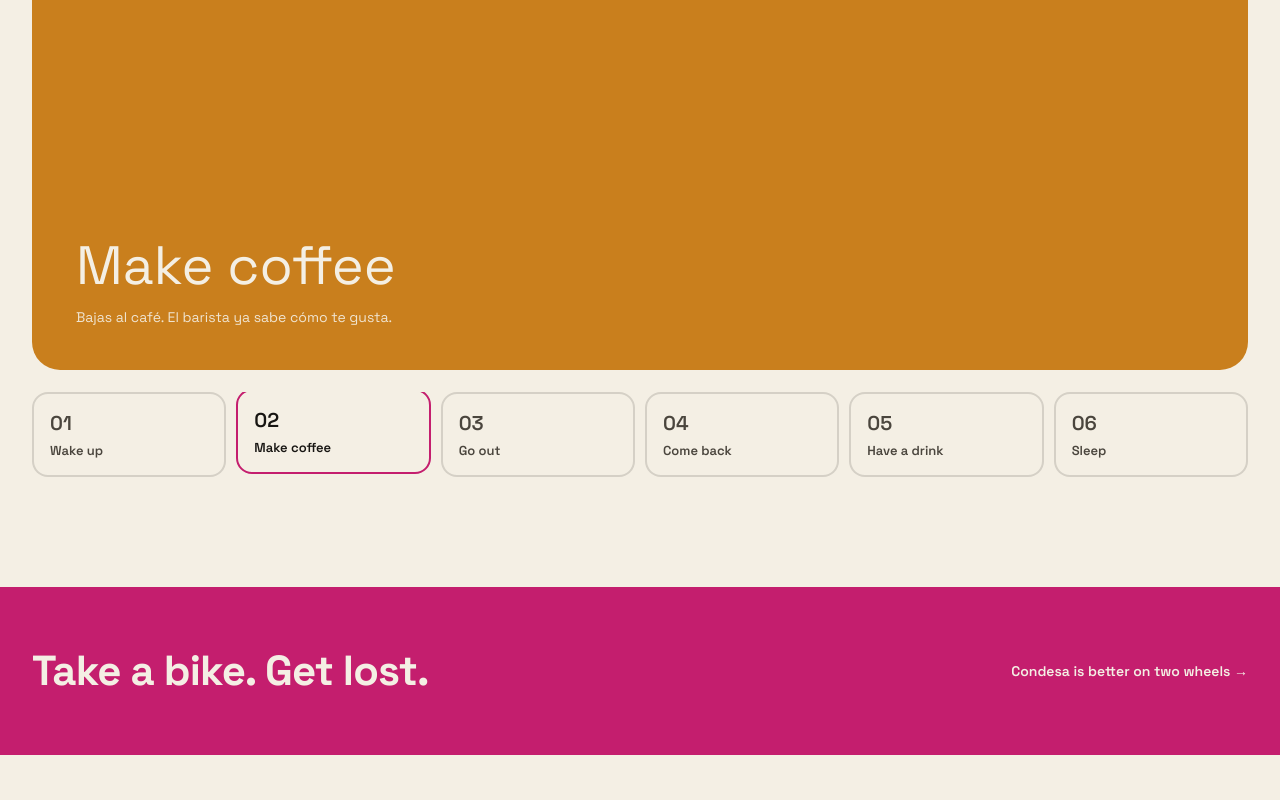
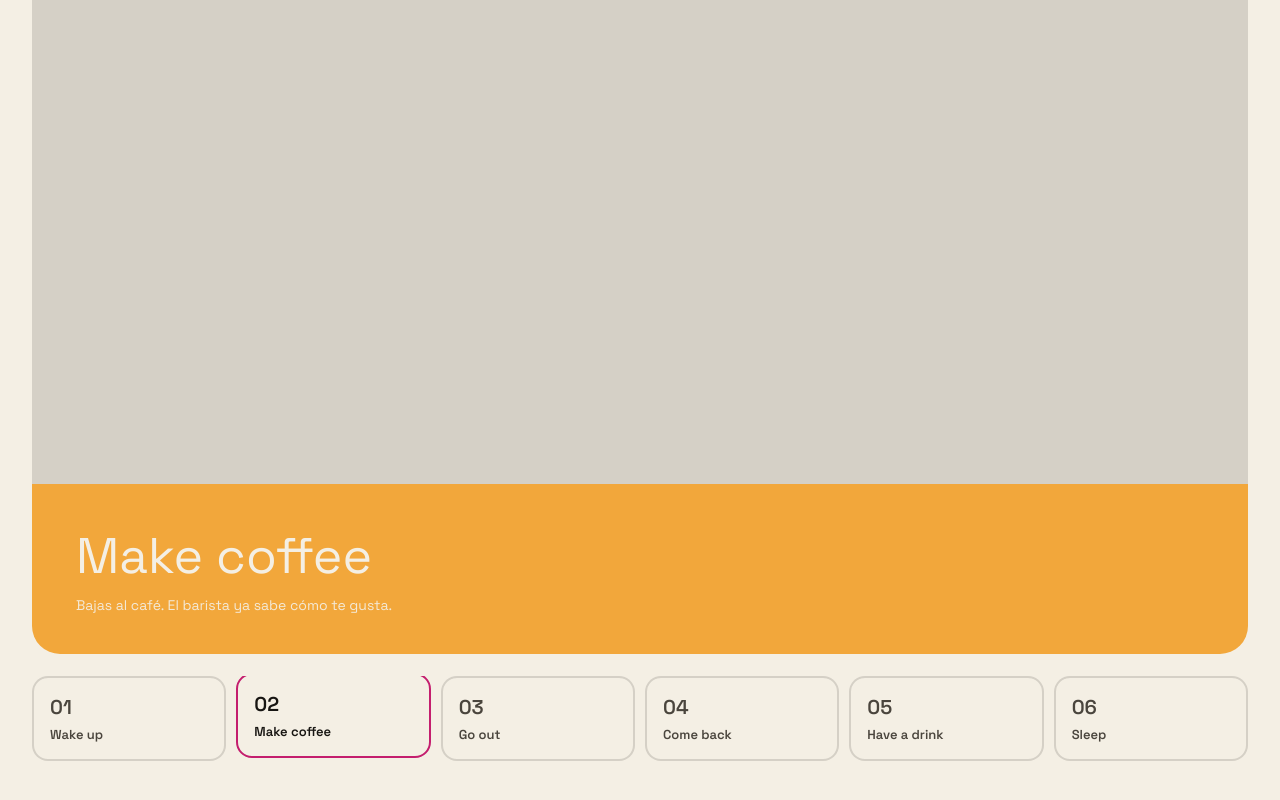
Before and after one commit to jpmaganaguerra-lgtm/the-gallery, a plain HTML site: page index.html in a window 1280 px wide. Shown: the part 1354-2154 px from the top of the page. Drawn offline with Linux system fonts and the light colour scheme.

Commit message:
Add files via upload

```diff
--- a/css/styles.css
+++ b/css/styles.css
@@ -86,10 +86,25 @@
   .loud-strip .display{ font-size:clamp(26px,3.4vw,42px); }
 
   /* ---------- DAY ---------- */
-  .day-stage{ aspect-ratio:16/8.5; border-radius:28px; overflow:hidden; position:relative; background:var(--acento-2); color:var(--sobre-acento); display:flex; align-items:flex-end; padding:44px; transition:background .5s ease; }
-  @media (max-width:640px){ .day-stage{ aspect-ratio:4/5; padding:26px; border-radius:20px; } }
-  .day-stage .moment-title{ font-size:clamp(30px,4.6vw,54px); margin-bottom:8px; }
-  .day-stage .moment-tag{ font-size:14px; opacity:.9; max-width:44ch; }
+  /* ---------- DAY — foto real por momento + banner de color ----------
+     La foto y el banner viven en el mismo card. El banner cambia de
+     color según el capítulo del momento (magenta/cempasúchil/nopal),
+     igual que el resto del sistema de acentos por capítulo. */
+  .day-stage{ border-radius:28px; overflow:hidden; position:relative; display:flex; flex-direction:column; }
+  .day-photo-wrap{ position:relative; width:100%; aspect-ratio:16/10; background:var(--linea); overflow:hidden; }
+  @media (max-width:640px){ .day-photo-wrap{ aspect-ratio:1/1; } }
+  .day-photo-wrap img{
+    position:absolute; inset:0; width:100%; height:100%; object-fit:cover;
+    opacity:0; transition:opacity .45s ease;
+  }
+  .day-photo-wrap img.active{ opacity:1; }
+  .day-banner{
+    padding:40px 44px; color:var(--sobre-acento); background:var(--dia-color, var(--magenta));
+    transition:background .4s ease;
+  }
+  @media (max-width:640px){ .day-banner{ padding:26px; } }
+  .day-banner .moment-title{ font-size:clamp(28px,4vw,50px); margin-bottom:8px; }
+  .day-banner .moment-tag{ font-size:14px; opacity:.92; max-width:48ch; }
   .day-rail{ display:flex; gap:10px; margin-top:22px; overflow-x:auto; }
   .day-step{ flex:1; min-width:110px; text-align:left; padding:16px; border-radius:16px; font-size:13px; font-weight:600; background:var(--hueso); border:2px solid var(--linea); color:#4A453D; transition:border-color .25s ease, color .25s ease, transform .2s ease; }
   .day-step .num{ display:block; font-size:20px; margin-bottom:6px; }
--- a/js/main.js
+++ b/js/main.js
@@ -1,11 +1,17 @@
 
 const DAY_MOMENTS = [
-  { label:"Wake up", tag:"Luz natural entrando por ventanas altas. Sin alarmas.", chapter:"stay" },
-  { label:"Make coffee", tag:"Bajas al café. El barista ya sabe cómo te gusta.", chapter:"house" },
-  { label:"Go out", tag:"Tomas una bici. Parque México a cinco minutos.", chapter:"house" },
-  { label:"Come back", tag:"Trabajas una hora en la mesa larga de la sala común.", chapter:"house" },
-  { label:"Have a drink", tag:"Mezcal en una terraza a la vuelta, antes de que anochezca.", chapter:"condesa" },
-  { label:"Sleep", tag:"De vuelta al cuarto. Mañana se repite, distinto.", chapter:"stay" }
+  { label:"Wake up", tag:"Luz natural entrando por ventanas altas. Sin alarmas.", chapter:"stay",
+    img:"assets/img/day/Wake-up-at-The-Gallery-Condesa.webp" },
+  { label:"Make coffee", tag:"Bajas al café. El barista ya sabe cómo te gusta.", chapter:"house",
+    img:"assets/img/day/Make-Coffee-at-The-Gallery-Condesa.webp" },
+  { label:"Go out", tag:"Tomas una bici. Parque México a cinco minutos.", chapter:"house",
+    img:"assets/img/day/Get-Out-at-The-Gallery-Condesa.webp" },
+  { label:"Come back", tag:"Trabajas una hora en la mesa larga de la sala común.", chapter:"house",
+    img:"assets/img/day/Come-Back-to-The-Gallery-Condesa.webp" },
+  { label:"Have a drink", tag:"Mezcal en una terraza a la vuelta, antes de que anochezca.", chapter:"condesa",
+    img:"assets/img/day/Have-a-drink-at-The-Gallery-Condesa.webp" },
+  { label:"Sleep", tag:"De vuelta al cuarto. Mañana se repite, distinto.", chapter:"stay",
+    img:"assets/img/day/Sleep-at-The-Gallery-Condesa.webp" }
 ];
 
 const ROOMS = [
@@ -69,22 +75,44 @@ const chapterObserver = new IntersectionObserver((entries)=>{
 chapterSections.forEach(s=>chapterObserver.observe(s));
 
 const dayRail = document.getElementById('dayRail');
-const dayStage = document.getElementById('dayStage');
+const dayPhotoWrap = document.getElementById('dayPhotoWrap');
+const dayBanner = document.getElementById('dayBanner');
 const momentTitle = document.getElementById('momentTitle');
 const momentTag = document.getElementById('momentTag');
 let activeMoment = 0, dayAutoTimer=null;
 
+// Las 6 fotos se insertan una sola vez, apiladas, y se cambia de cuál
+// está "activa" (opacity) — así el navegador solo las descarga una vez
+// y el cambio entre momentos es un crossfade instantáneo, sin parpadeo.
+DAY_MOMENTS.forEach((m,i)=>{
+  const img = el('img', {
+    class: 'day-photo' + (i===0 ? ' active' : ''),
+    src: m.img,
+    alt: `${m.label} — The Gallery Condesa`,
+    loading: i===0 ? 'eager' : 'lazy',
+    decoding: 'async',
+    'data-index': i,
+    onerror: 'this.remove()'
+  });
+  dayPhotoWrap.appendChild(img);
+});
+
 DAY_MOMENTS.forEach((m,i)=>{
   const step = el('button', {class:'day-step'+(i===0?' active':''), role:'tab', 'aria-selected': i===0?'true':'false', 'data-index':i}, `<span class="num">0${i+1}</span>${m.label}`);
+  // "Rollover": el cursor sobre la pestaña cambia la foto. click y focus
+  // quedan como respaldo para touch/teclado, donde no existe hover.
+  step.addEventListener('mouseenter', ()=>setMoment(i,true));
   step.addEventListener('click', ()=>setMoment(i,true));
+  step.addEventListener('focus', ()=>setMoment(i,true));
   dayRail.appendChild(step);
 });
 
-const CHAPTER_BG = { stay:'var(--magenta-2)', house:'var(--cempasuchil-2)', condesa:'var(--nopal-2)' };
+const CHAPTER_BANNER = { stay:'var(--magenta)', house:'var(--cempasuchil)', condesa:'var(--nopal)' };
 function setMoment(i, user){
   activeMoment=i; const m=DAY_MOMENTS[i];
   momentTitle.textContent=m.label; momentTag.textContent=m.tag;
-  dayStage.style.background = CHAPTER_BG[m.chapter] || CHAPTER_BG.stay;
+  dayBanner.style.background = CHAPTER_BANNER[m.chapter] || CHAPTER_BANNER.stay;
+  document.querySelectorAll('.day-photo').forEach((img,idx)=>img.classList.toggle('active', idx===i));
   document.querySelectorAll('.day-step').forEach((el,idx)=>{ el.classList.toggle('active', idx===i); el.setAttribute('aria-selected', idx===i?'true':'false'); });
   if(user) resetAuto();
 }
```
